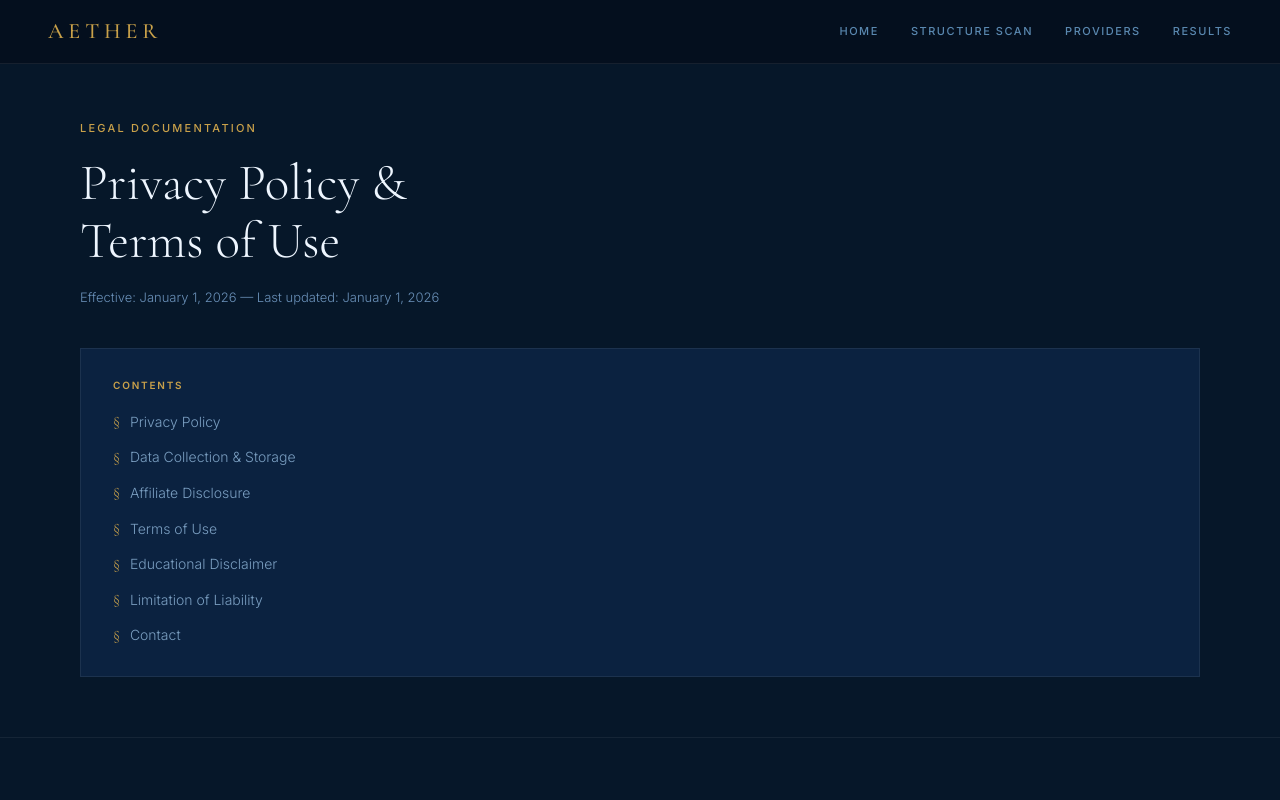
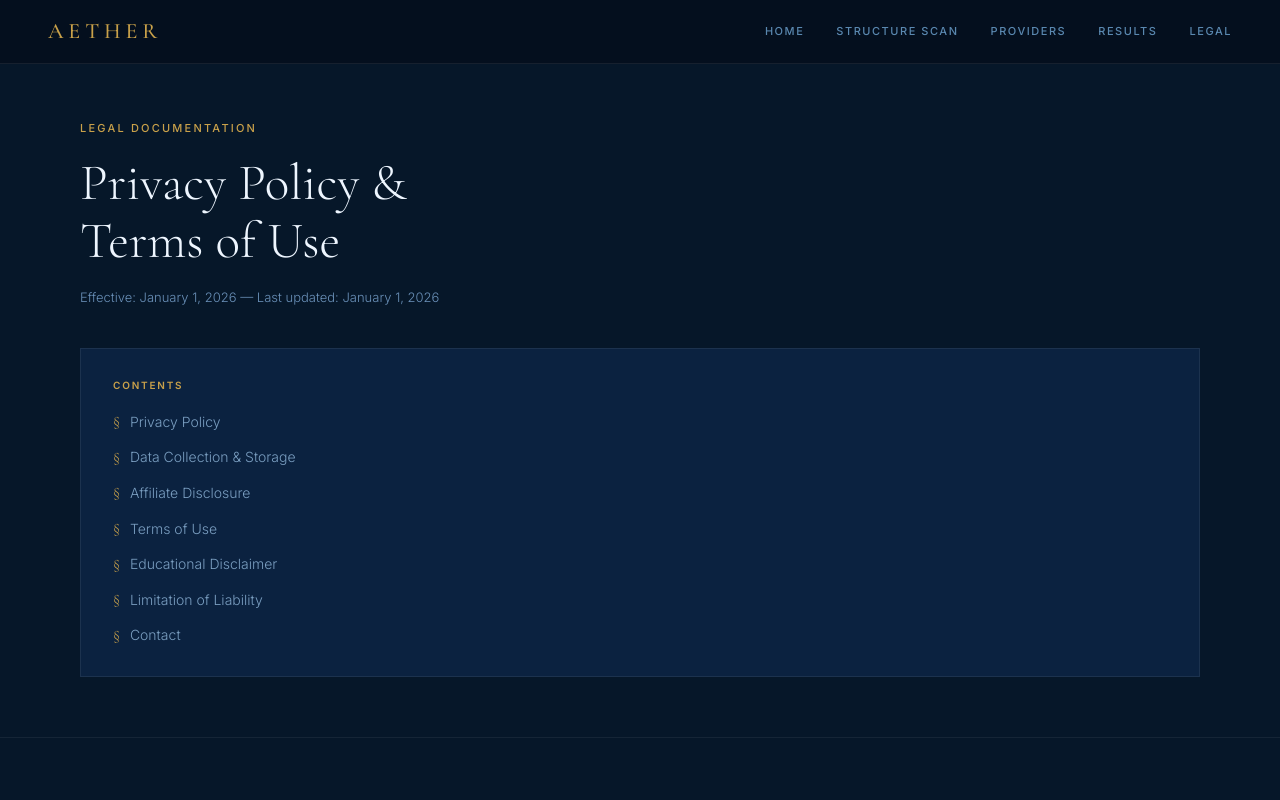
Before and after one commit to TheStrategicOperator/aether-v2-prototype, a website: page legal.html in a window 1280 px wide. Shown: the top 800 px of the page. Drawn offline with nearby package versions, Linux system fonts and the light colour scheme.

Commit message:
Add link to Legal page in navigation

```diff
--- a/legal.html
+++ b/legal.html
@@ -69,6 +69,7 @@ footer{padding:32px 80px;background:#030C17!important;border-top:1px solid rgba(
     <a href="scan.html">Structure Scan</a>
     <a href="partners.html">Providers</a>
     <a href="results.html">Results</a>
+    <a href="legal.html">Legal</a>
   </nav>
 </header>
 <div class="page-hero">
```
